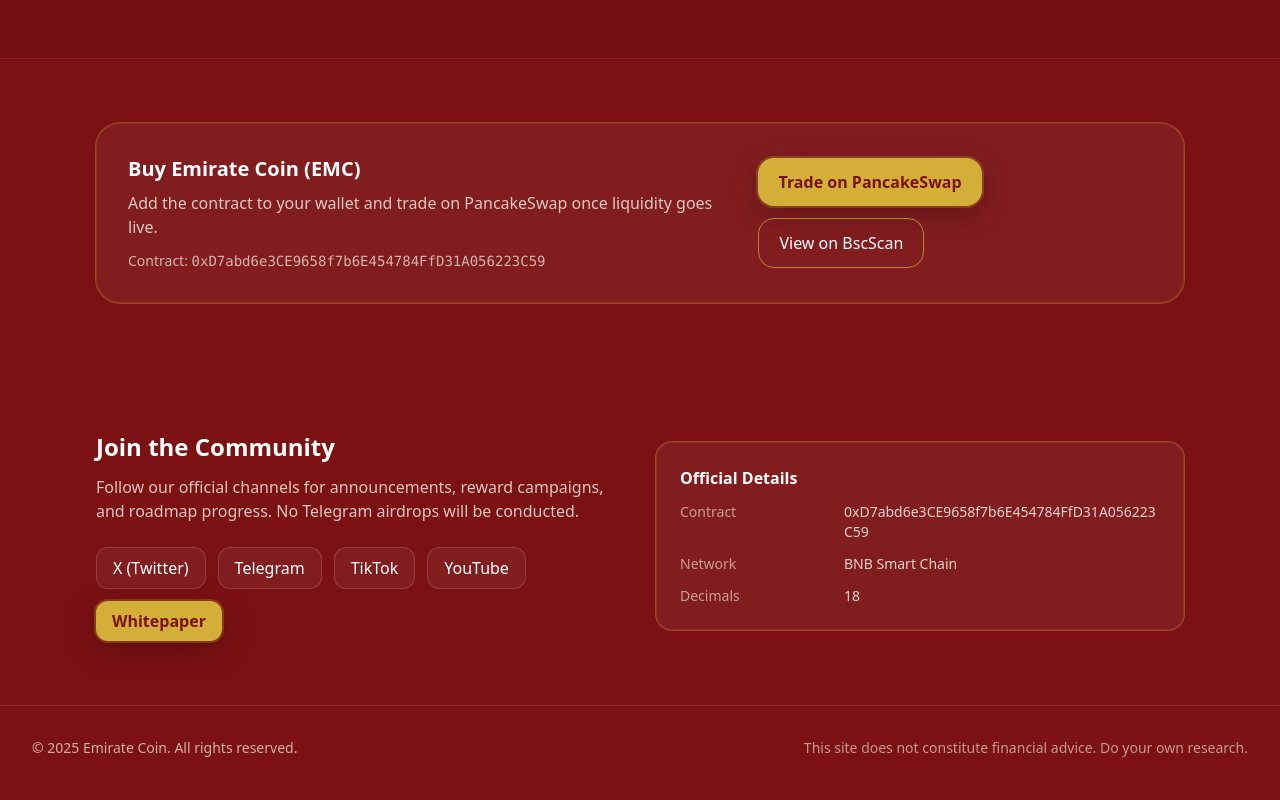
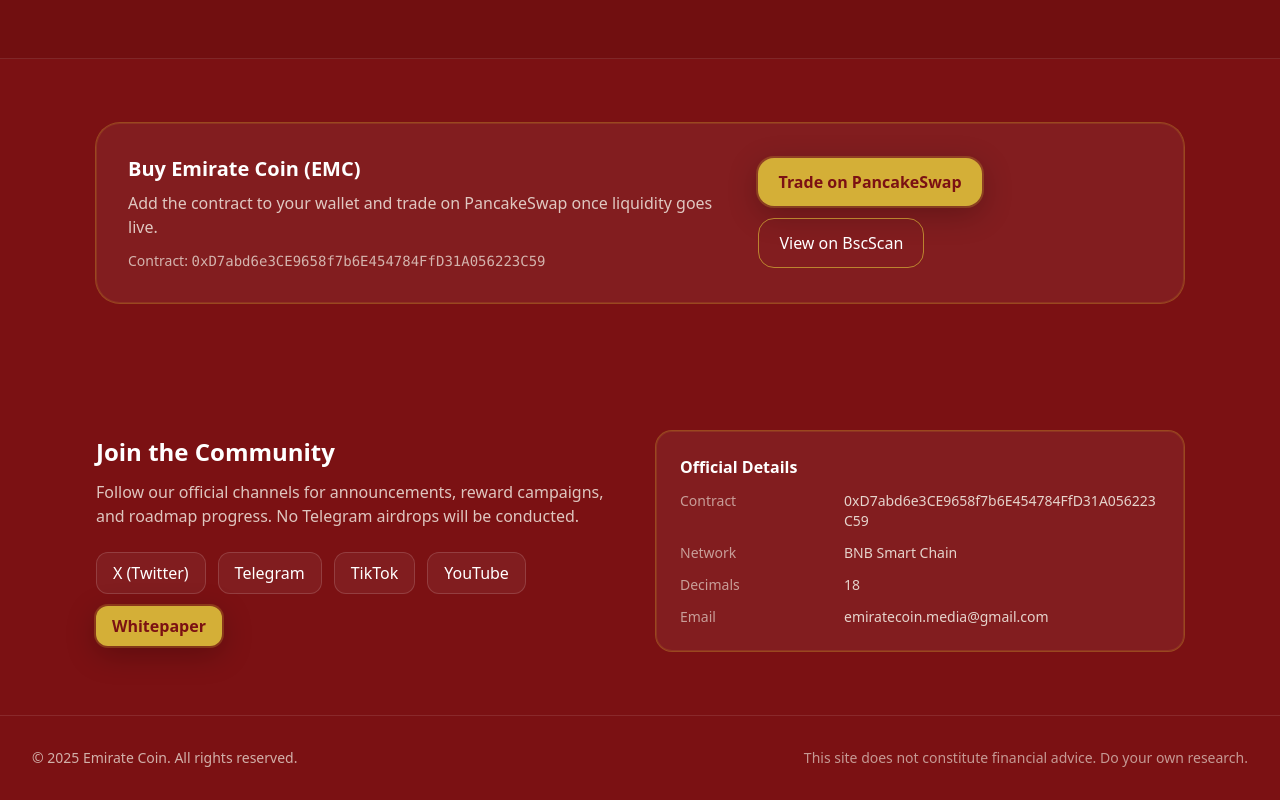
Before and after one commit to Arenar-Official/Emirate-Coin, a plain HTML site: page index.html in a window 1280 px wide. Shown: the part 2492-3292 px from the top of the page. Drawn offline with nearby package versions, Linux system fonts and the light colour scheme.

Commit message:
Update index.html

```diff
--- a/index.html
+++ b/index.html
@@ -539,6 +539,8 @@
               <dd class="col-span-2">BNB Smart Chain</dd>
               <dt class="col-span-1 text-parchment/60">Decimals</dt>
               <dd class="col-span-2">18</dd>
+               <dt class="col-span-1 text-parchment/60">Email</dt>
+              <dd class="col-span-2">emiratecoin.media@gmail.com</dd>
             </dl>
           </div>
         </div>
```
